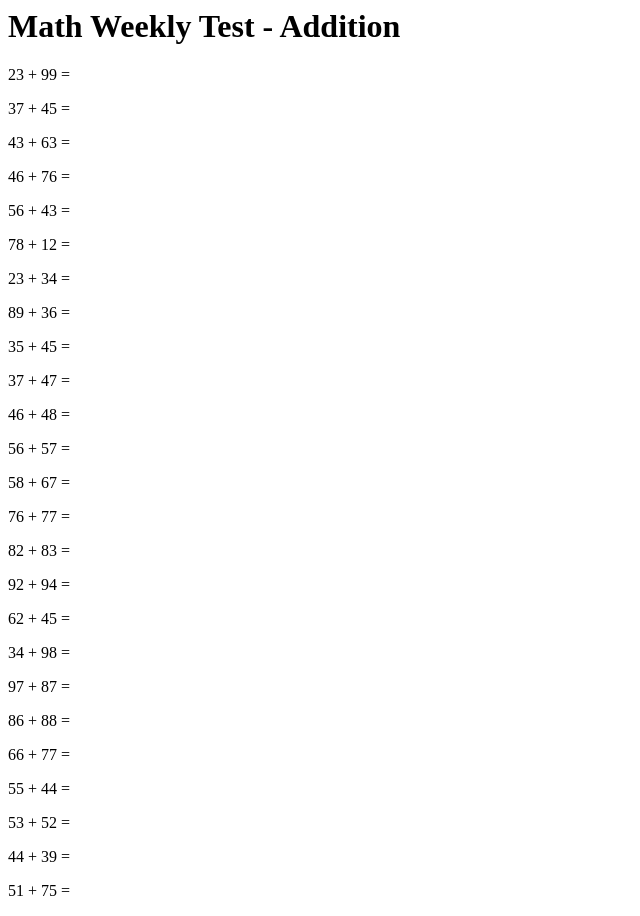
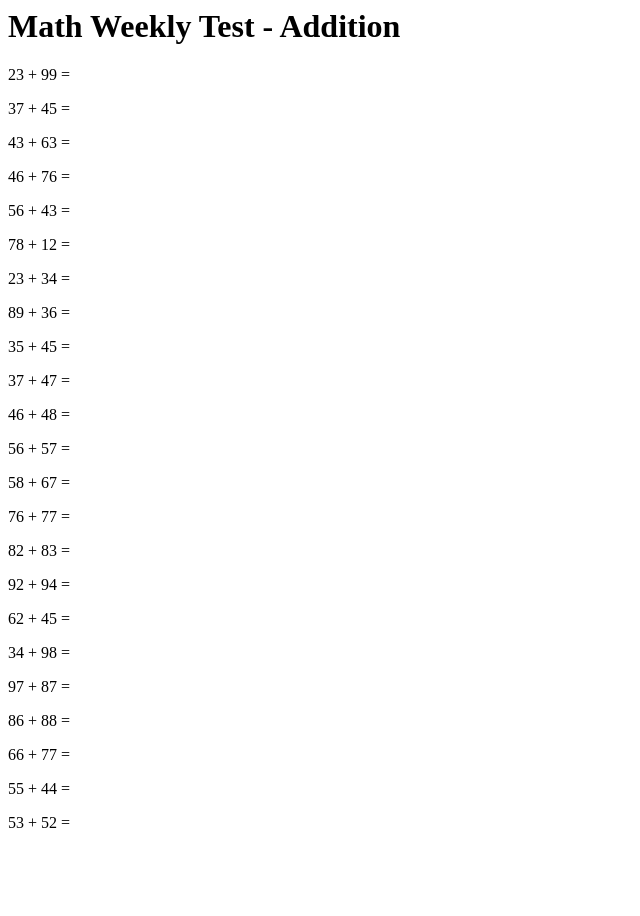
Before and after one commit to karimulla/spellit, a plain HTML site: page addition.html in a window 1280 px wide. Shown: the whole page, without its empty margins (0-640 px from the left). After the commit the page ends 848 px from the top, so only its background shows below. Drawn offline with Linux system fonts and the light colour scheme.

Commit message:
Update addition.html

```diff
--- a/addition.html
+++ b/addition.html
@@ -33,8 +33,5 @@
   <p>66 + 77 = </p>
   <p>55 + 44 = </p>
   <p>53 + 52 = </p>
-  <p>44 + 39 = </p>
-  <p>51 + 75 = </p>
-
   </body>
 </html>
```
